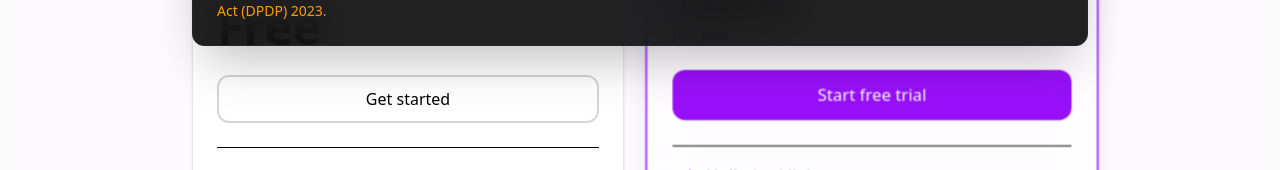
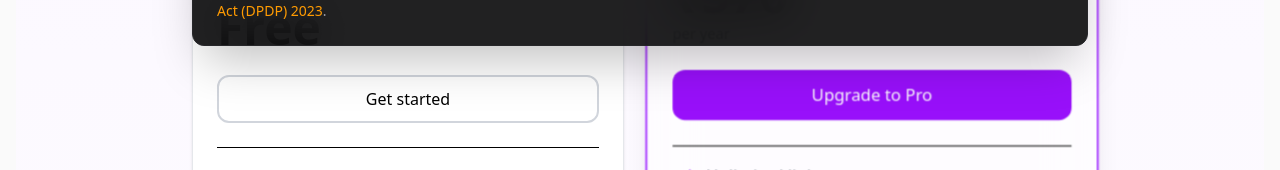
Before and after one commit to aitechquest2025/Linkingo, a Next.js app: page /dashboard/upgrade in a window 1280 px wide. Shown: the part 738-908 px from the top of the page. Built offline with nearby package versions, Linux system fonts and the light colour scheme; no server answers.

Commit message:
Remove free trial and refund promises from upgrade page
- Changed button text from 'Start free trial' to 'Upgrade to Pro'
- Removed 'Is there a free trial?' FAQ
- Removed 'Do you offer refunds?' FAQ
- Added 'When does my Pro plan start?' FAQ
- Pro plan now starts immediately with payment

```diff
--- a/app/(dashboard)/dashboard/upgrade/page.tsx
+++ b/app/(dashboard)/dashboard/upgrade/page.tsx
@@ -47,7 +47,7 @@ export default function UpgradePage() {
                 "Custom themes & backgrounds",
                 "API access"
             ],
-            cta: "Start free trial",
+            cta: "Upgrade to Pro",
             popular: true
         }
     ];
```
